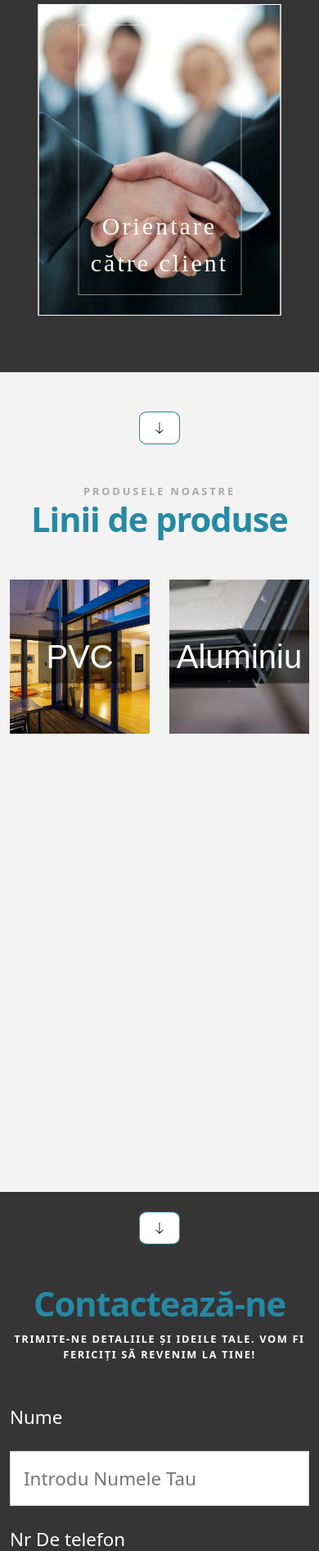
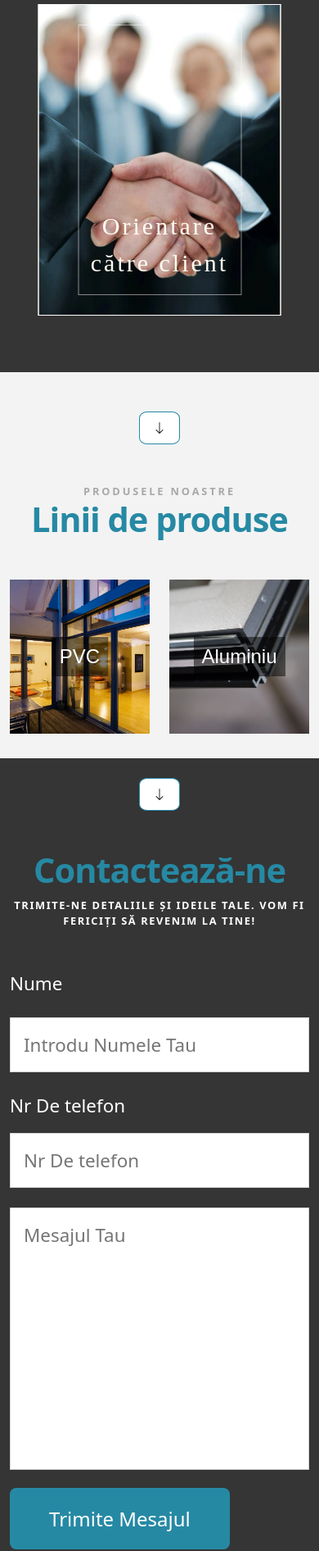
Before and after one commit to deiu25/aplast-site-configurator, a PHP site: page / in a window 390 px wide. Shown: the part 2990-4882 px from the top of the page at 82% size. Run offline with PHP 8.4, Linux system fonts and the light colour scheme; some libraries are stand-ins or nearby versions; some web fonts are replaced.

Commit message:
footer section responsive

```diff
--- a/css/contact.css
+++ b/css/contact.css
@@ -1,3 +1,11 @@
+.contact-title {
+    text-align: center;
+    color: #2689a4;
+    font-weight: bold;
+    font-size: 2.6rem;
+    letter-spacing: -0.025em;
+  }
+
 .contact-p {
     text-transform: uppercase;
     font-size: 0.8rem;
@@ -54,3 +62,13 @@
     color: #fff;
     text-decoration: none;
   }
+
+  @media (max-width: 290px) {
+    .contact-title {
+      font-size: 1.5rem;
+    }
+
+    .contact-p {
+        font-size: 0.7rem;
+        }
+}
--- a/css/productLines.css
+++ b/css/productLines.css
@@ -1,3 +1,8 @@
+.product-lines-container {
+  min-height: auto;
+  padding-bottom: 30px;
+}
+
 .pl-first-cont img {
   width: 70%;
   height: 100%;
@@ -72,3 +77,9 @@
 .bi-arrow-right {
     vertical-align: -0.125em;
 }
+
+@media (max-width: 480px) {
+  .lines-image-text {
+    font-size: 1.5em;
+  }
+}
--- a/css/styles.css
+++ b/css/styles.css
@@ -127,6 +127,19 @@ div.footer-titles a:hover {
   text-shadow: rgba(255, 255, 255, 0.8) 0 0 10px;
 }
 
+@media (max-width: 575px) {
+  footer {
+    display: flex;
+    flex-direction: row;
+    justify-content: space-between;
+    align-items: center;
+    text-align: center;
+    min-height: 800px!important;
+  }
+}
+
+/* End footer styles */
+
 @media (min-width: 533px) {
   .container, .container-fluid, .container-lg, .container-md, .container-sm, .container-xl, .container-xxl {
     padding-right: calc(var(--bs-gutter-x) * .5);
--- a/css/values.css
+++ b/css/values.css
@@ -148,7 +148,6 @@
     gap: 50px;
   }
 
-
   @media (max-width: 991px) {
     .values-container {
       min-height: 1800px;
--- a/elements/contact.php
+++ b/elements/contact.php
@@ -6,7 +6,7 @@
     </div>
       <div class="row mt-5">
         <div class="col-12">
-          <h1 class="title">Contactează-ne</h1>
+          <h1 class="contact-title">Contactează-ne</h1>
           <p class="contact-p">Trimite-ne detaliile și ideile tale. Vom fi fericiți să revenim la tine!</p>
         </div>
       </div>
--- a/elements/lines.php
+++ b/elements/lines.php
@@ -1,4 +1,4 @@
-<section class="bgColor about-container">
+<section class="bgColor product-lines-container">
     <div class="arrow-container mt-5">
         <div class="oval-container">
             <i class="bi bi-arrow-down arrow-icon"></i>
--- a/includes/footer.php
+++ b/includes/footer.php
@@ -1,13 +1,13 @@
 <footer class="d-flex flex-row justify-content-center">
     <div class="container mt-5">
         <div class="row mt-3">
-            <div class="col-lg-3">
+            <div class="col-sm-3">
                 <a href="index.php">
-                <img src="getsvg.php?svg=logoWhite" class="footer-logo" alt="Logo">
+                <img src="getsvg.php?svg=logoWhite" class="img-fluid footer-logo" alt="Logo">
                 </a>
                 <h6 class="mt-2">See the difference!</h6>
             </div>
-            <div class="col-lg-3 footer-titles">
+            <div class="col-sm-3 footer-titles">
                 <h5 class="mb-4">Aplast</h5>
                 <p><a href="cariere.php">Cariere</a></p>
                 <p><a href="production.php">Productie</a></p>
@@ -20,12 +20,12 @@
                 <p><a href="compliance.php">Compliance</a></p>
                 <p><a href="contactPage.php">Contact</a></p>
             </div>
-            <div class="col-lg-3 footer-titles">
+            <div class="col-sm-3 footer-titles">
                 <h5 class="mb-4">Product categories</h5>
                 <p><a href="pvc.php">PVC</a></p>
                 <p><a href="aluminiu.php">Aluminiu</a></p>
             </div>
-            <div class="col-lg-3 footer-titles">
+            <div class="col-sm-3 footer-titles">
                 <h5 class="mb-4">Useful links</h5>
                 <p><a href="termsAndConditions.php">Termeni si Conditii</a></p>
                 <p><a href="cookiePolicy.php">Politica de Cookie</a></p>
```
